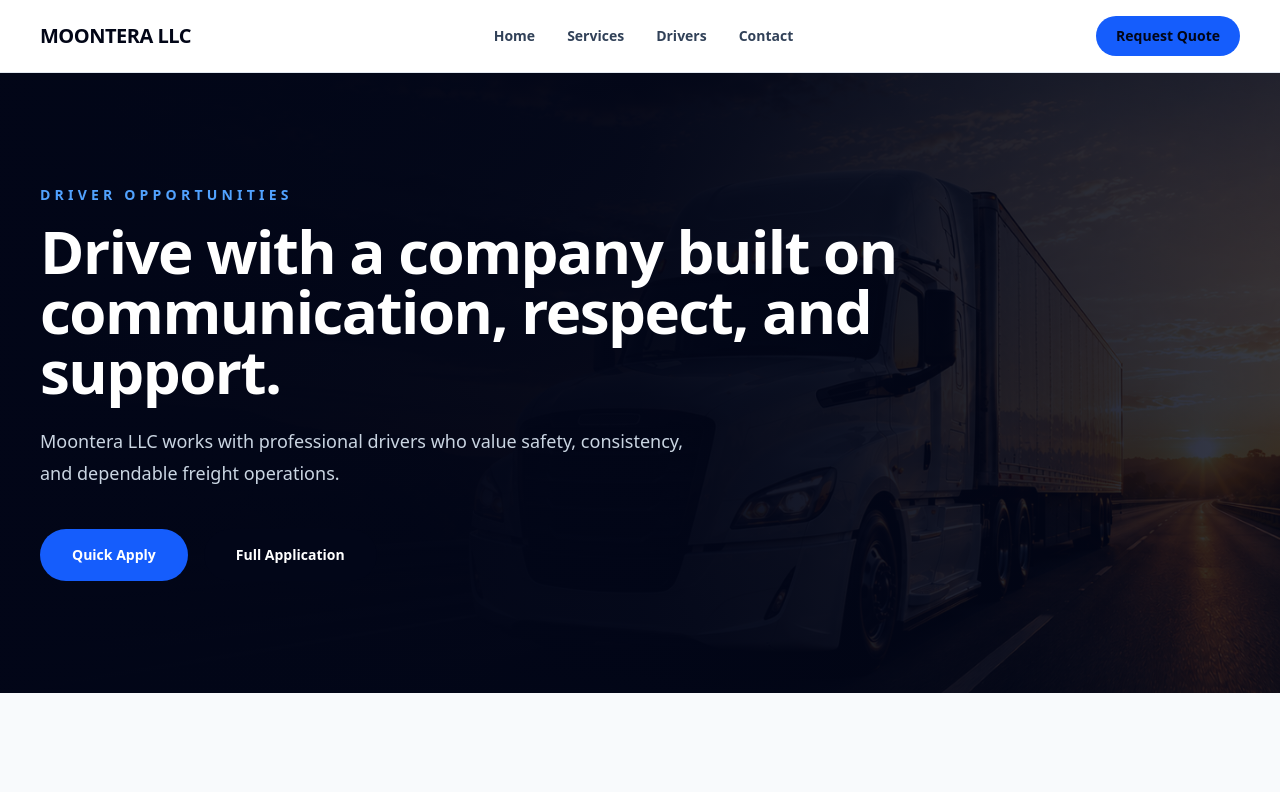
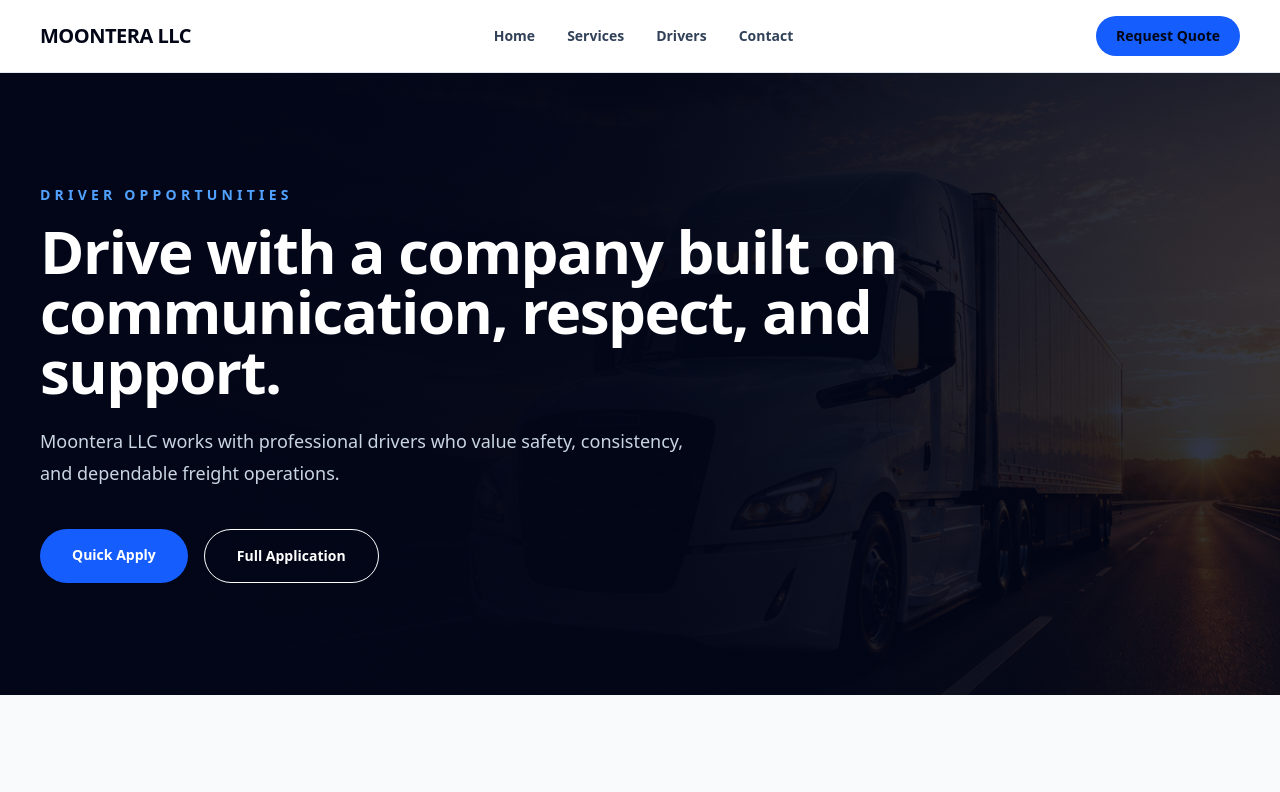
Before and after one commit to hamdamme/moontera-web, a Next.js app: page /drivers in a window 1280 px wide. Shown: the top 792 px of the page. Built offline with nearby package versions, Linux system fonts and the light colour scheme.

Commit message:
button fix

```diff
--- a/app/drivers/page.tsx
+++ b/app/drivers/page.tsx
@@ -49,7 +49,7 @@ export default function DriversPage() {
 
             <Link
               href="/application/details"
-              className="rounded-full bg-slate-950 px-8 py-4 text-sm font-bold text-white transition hover:bg-slate-800"
+              className="rounded-full border border-white px-8 py-4 text-sm font-bold text-white transition hover:bg-white hover:text-slate-950"
             >
               Full Application
             </Link>
```
